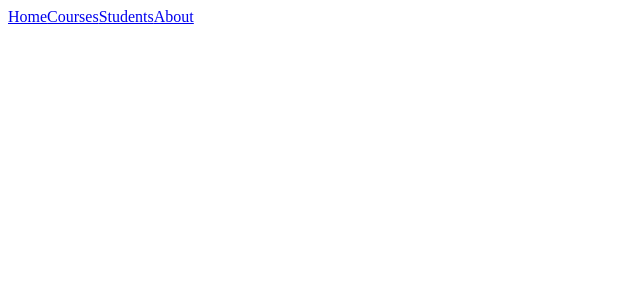
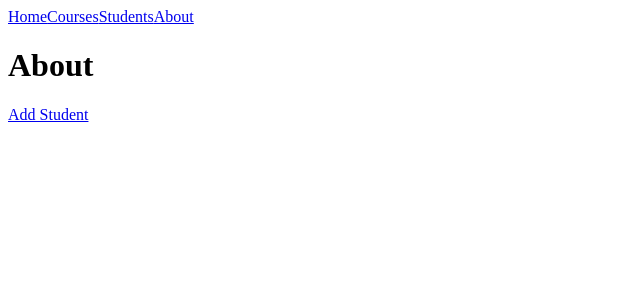
Before and after one commit to hoang-p6/Interview-Hackathon, a Vue app in the folder client/: page /about in a window 1280 px wide. Shown: the top 300 px of the page, without its empty margins (0-640 px from the left). Built offline with nearby package versions, Linux system fonts and the light colour scheme.

Commit message:
save for merge

```diff
--- a/client/src/App.vue
+++ b/client/src/App.vue
@@ -1,8 +1,9 @@
 <template>
-  <NavBar />
-  <div>
+  <header><NavBar /></header>
+
+  <main>
     <HomePage />
-  </div>
+  </main>
 </template>
 
 <script>
--- /dev/null
+++ b/client/src/components/AboutPage.vue
@@ -0,0 +1,10 @@
+<template>
+  <div>
+    <h1>About</h1>
+  </div>
+</template>
+<script>
+export default {
+  name: 'AboutPage'
+}
+</script>
--- a/client/src/components/StudentCard.vue
+++ b/client/src/components/StudentCard.vue
@@ -1,15 +1,22 @@
 <template>
-  <div></div>
+  <div v-for="student in students" :key="student">
+    <div>Students Name</div>
+    <div>Email</div>
+    <div>Id</div>
+    <div>Courses</div>
+    <div>Grade</div>
+  </div>
+  <router-view></router-view>
+  <router-link to="/addstudent">Add Student</router-link>
 </template>
 <script>
 // import axios from 'axios'
-
 export default {
   // eslint-disable-next-line
   name: 'Student',
-  data: () => {
-    // students: []
-  },
+  data: () => ({
+    students: []
+  }),
   methods: {
     // async getAllStudents() {
     //   const response = await axios.get()
--- a/client/src/router.js
+++ b/client/src/router.js
@@ -2,11 +2,15 @@ import { createWebHistory, createRouter } from 'vue-router'
 import HomePage from './components/HomePage'
 import StudentCard from './components/StudentCard'
 import CourseCard from './components/CourseCard'
+import AboutPage from './components/AboutPage'
+import StudentForm from './components/StudentForm.vue'
 
 const routes = [
   { path: '/', component: HomePage, name: 'HomePage' },
   { path: '/courses', component: CourseCard, name: 'CourseCard' },
-  { path: '/students', component: StudentCard, name: 'StudentCard' }
+  { path: '/students', component: StudentCard, name: 'StudentCard' },
+  { path: '/about', component: AboutPage, name: 'AboutPage' },
+  { path: '/addstudent', component: StudentForm, name: 'StudentForm' }
 ]
 
 const router = createRouter({
```
